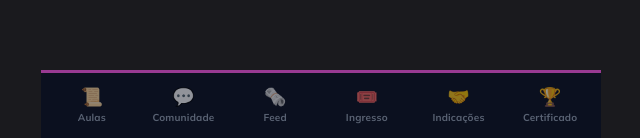
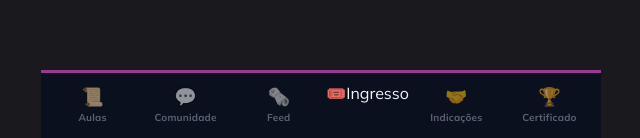
Before and after one commit to Dev-em-Dobro/dobro-club, a Next.js app: page / in a window 1280 px wide. Shown: the part 659-797 px from the top of the page, without its empty margins (319-959 px from the left). Built offline with nearby package versions, Linux system fonts and the light colour scheme; no server answers.

Commit message:
feat(nav): add href to Ingresso item and update navigation rendering

```diff
--- a/components/EventHome.tsx
+++ b/components/EventHome.tsx
@@ -2,11 +2,11 @@
 
 import { useAuth } from "./AuthContext";
 
-const NAV = [
+const NAV: Array<{ label: string; ico: string; href?: string }> = [
   { label: "Aulas", ico: "📜" },
   { label: "Comunidade", ico: "💬" },
   { label: "Feed", ico: "🗞️" },
-  { label: "Ingresso", ico: "🎟️" },
+  { label: "Ingresso", ico: "🎟️", href: "/meu-acesso" },
   { label: "Indicações", ico: "🤝" },
   { label: "Certificado", ico: "🏆" },
 ];
@@ -49,19 +49,24 @@ export default function EventHome() {
         </section>
       </main>
 
-      <nav
-        className="bottom-nav"
-        aria-label="Navegação do evento"
-        aria-hidden="true"
-      >
-        {NAV.map(({ label, ico }) => (
+      <nav className="bottom-nav" aria-label="Navegação do evento">
+        {NAV.map(({ label, ico, href }) =>
+          href ? (
+            <a key={label} href={href}>
+              <span className="ico" aria-hidden="true">
+                {ico}
+              </span>
+              <span className="lbl">{label}</span>
+            </a>
+          ) : (
             <button key={label} type="button" disabled>
               <span className="ico" aria-hidden="true">
                 {ico}
               </span>
               <span className="lbl">{label}</span>
             </button>
-        ))}
+          ),
+        )}
       </nav>
     </div>
   );
```
Lines whose indentation alone changed are shown as unchanged.
